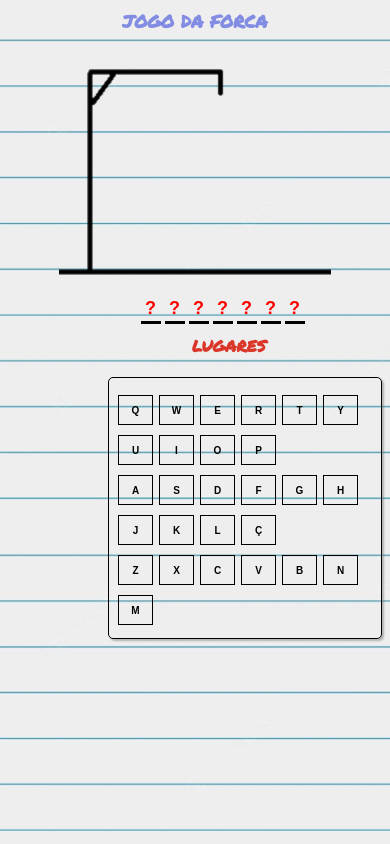
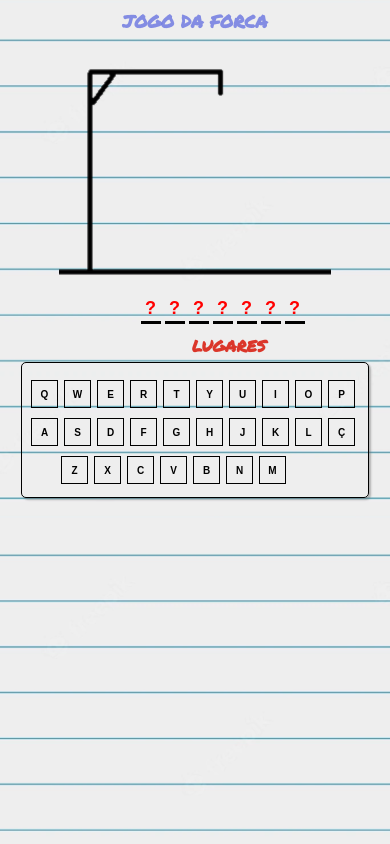
Before and after one commit to jvmartinsdaSilva/Jogo, a plain HTML site: page index.html in a window 390 px wide. Drawn offline with Linux system fonts and the light colour scheme; a web font is replaced by a local one.

Commit message:
Tornando responsivo./Tentativa 01

```diff
--- a/style.css
+++ b/style.css
@@ -144,15 +144,9 @@ div#teclado{
     box-shadow: 2px 2px 2px rgba(105, 105, 105, 0.445);
 }
 
-div#t2{
-    margin-left: 5px;
+div#t3{
+    margin-left: 70px;
 }
-
-div#t3{
-    margin-left: 50px;
-}
-
-
 
 
 @media (min-width: 320px){
@@ -184,32 +178,23 @@ div#t3{
         height: auto;
     }
 
-    #teclado{
+    div#teclado{
         margin-top: 5px;
         margin-left: 5px;
-
-
     }
 
     button{
-        width: 30px;
-        height: 26px;
-        background: none;
-        margin: 3px;
-        margin-left: -1px;
-        margin-top: 7px;
+        width: 24px;
+        height: 24px;
+        margin-top: 3px;
+        margin-left: 0px;
+        margin-right: 0px;
         border: 1px solid black;
         font: bold 10px arial;
-        background-color: rgba(245, 245, 245, 0.445);
-
-    }
-
-    div#t2{
-        margin-left: 0px;
     }
 
     div#t3{
-        margin-left: 0px;
+        margin-left: 30px;
     }
 
 }
@@ -241,29 +226,19 @@ div#t3{
         height: auto;
     }
 
-    #teclado{
+    div#teclado{
         margin-left: 0px;
     }
 
     button{
-        width: 35px;
-        height: 30px;
-        background: none;
+        width: 27px;
+        height: 28px;
         margin: 3px;
         margin-left: -1px;
         margin-top: 7px;
-        border: 1px solid black;
         font: bold 10px arial;
-
     }
 
-    div#t2{
-        margin-left: 0px;
-    }
-
-    div#t3{
-        margin-left: 0px;
-    }
 }
  @media (min-width: 420px){
     #title{
@@ -294,28 +269,14 @@ div#t3{
     }
 
     div#teclado{
-
         margin-top: 1px;
     }
 
     button{
-        width: 43px;
-        height: 40px;
-        background: none;
-        margin: 3px;
-        margin-left: -1px;
+        width: 32px;
+        height: 35px;
         margin-top: 7px;
-        border: 1px solid black;
         font: bold 10px arial;
-
-    }
-
-    div#t2{
-        margin-left: 0px;
-    }
-
-    div#t3{
-        margin-left: 0px;
     }
 }
 
```
